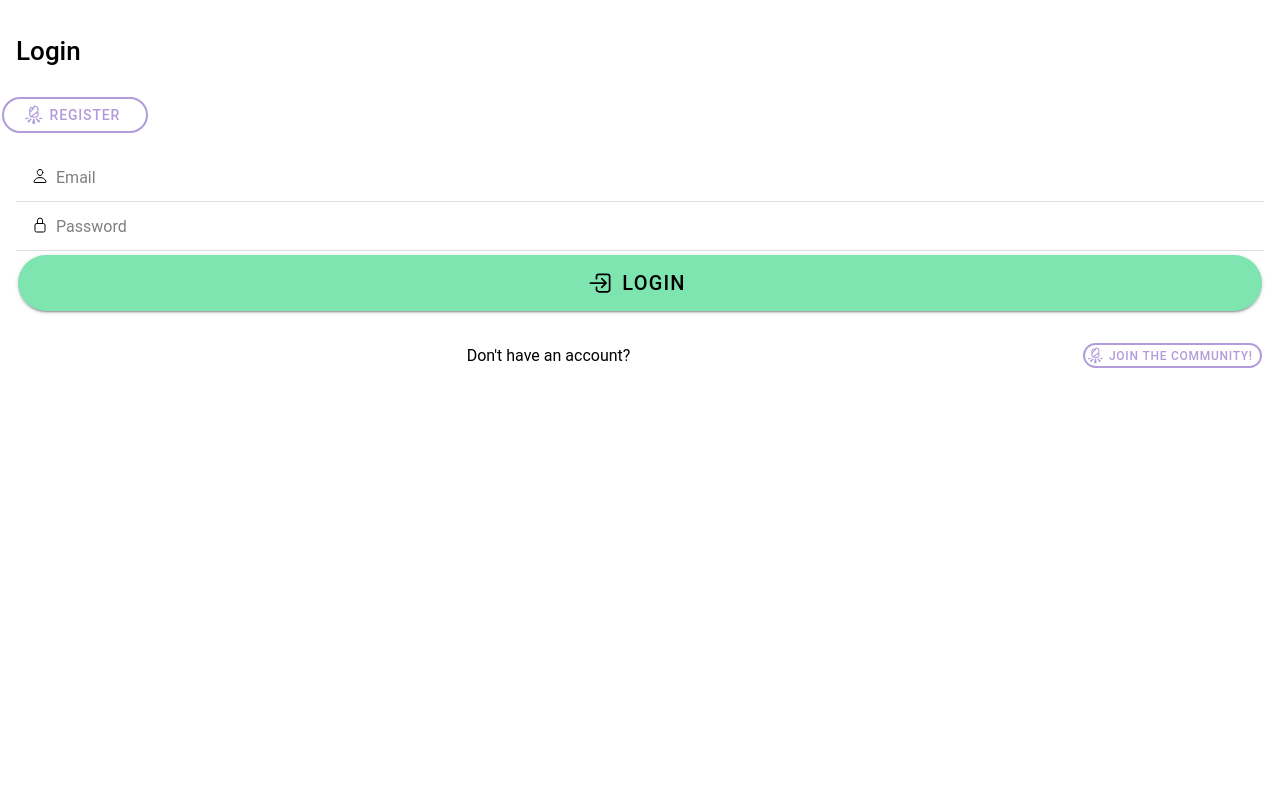
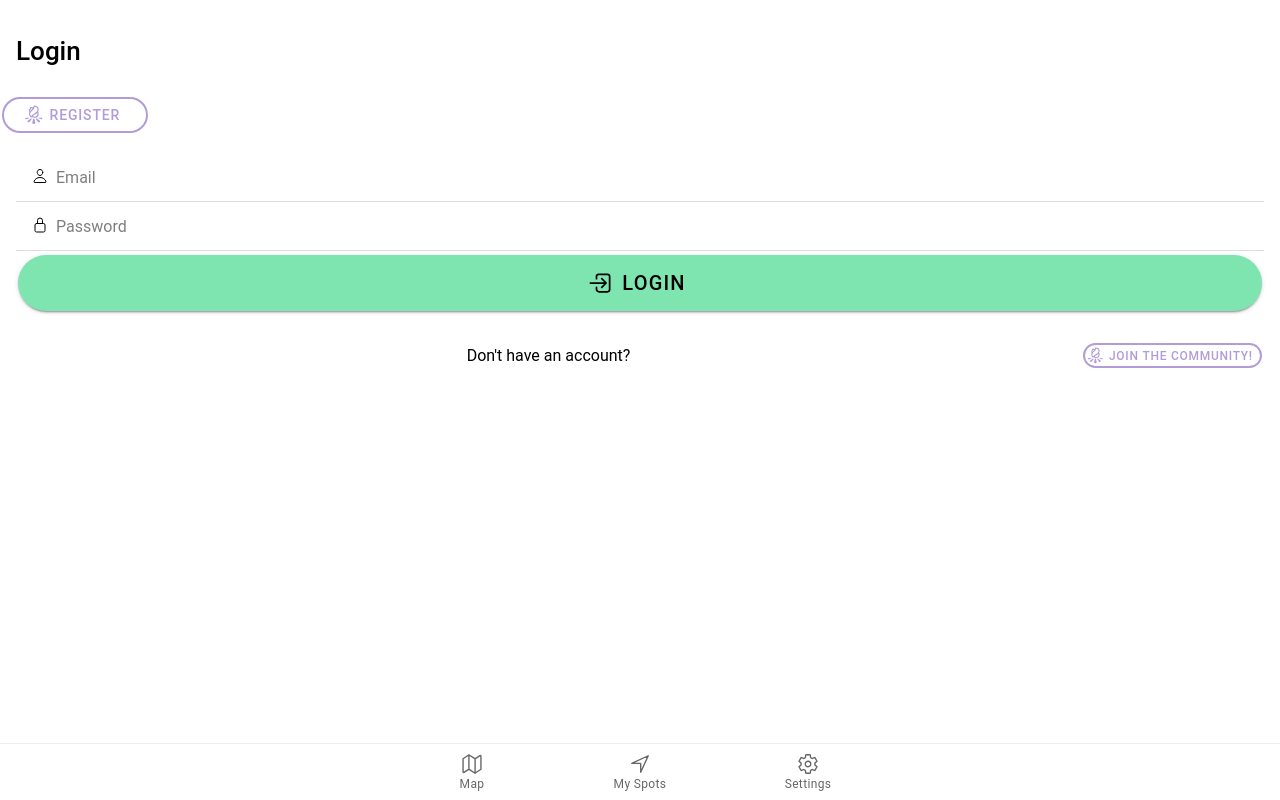
Before and after one commit to RobertIchim98/CampingApp-React, a React (Create React App) app: page /login in a window 1280 px wide. Built offline with nearby package versions, Linux system fonts and the light colour scheme.

Commit message:
Starting to add Tab Navigation -
+  comment cleanup

```diff
--- a/src/App.tsx
+++ b/src/App.tsx
@@ -1,11 +1,22 @@
 import React from "react";
 import { Route } from "react-router-dom";
-import { IonApp } from "@ionic/react";
+import {
+  IonApp,
+  IonIcon,
+  IonLabel,
+  IonRouterOutlet,
+  IonTab,
+  IonTabBar,
+  IonTabButton,
+  IonTabs,
+} from "@ionic/react";
+import { mapOutline, navigateOutline, settingsOutline } from "ionicons/icons";
 /* Core CSS required for Ionic components to work properly */
 import "@ionic/react/css/core.css";
 import Login from "./Login";
 import Register from "./Register";
 import Greet from "./Greet";
+import mapview from "./mapview";
 import { BrowserRouter as Router, Switch } from "react-router-dom";
 
 /* Basic CSS for apps built with Ionic */
@@ -26,18 +37,37 @@ import "./theme/variables.css";
 
 import { Provider } from "react-redux";
 import store from "./store";
+import { IonReactRouter } from "@ionic/react-router";
 
 const App: React.FC = () => {
   return (
     <Provider store={store}>
       <IonApp>
-        <Router>
-          <Switch>
-            <Route path="/greet" exact component={Greet} />
-            <Route path="/login" component={Login} />
-            <Route path="/register" component={Register} />
-          </Switch>
-        </Router>
+        <IonReactRouter>
+          <IonTabs>
+            <IonRouterOutlet>
+              <Route path="/greet" exact component={Greet} />
+              <Route path="/login" component={Login} />
+              <Route path="/register" component={Register} />
+              <Route path="/mapview" component={mapview} />
+            </IonRouterOutlet>
+
+            <IonTabBar slot="bottom">
+              <IonTabButton href="/mapview" tab="mapview">
+                <IonIcon icon={mapOutline}></IonIcon>
+                <IonLabel>Map</IonLabel>
+              </IonTabButton>
+              <IonTabButton href="/spots" tab="spots">
+                <IonIcon icon={navigateOutline}></IonIcon>
+                <IonLabel>My Spots</IonLabel>
+              </IonTabButton>
+              <IonTabButton href="/settings" tab="settings">
+                <IonIcon icon={settingsOutline}></IonIcon>
+                <IonLabel>Settings</IonLabel>
+              </IonTabButton>
+            </IonTabBar>
+          </IonTabs>
+        </IonReactRouter>
       </IonApp>
     </Provider>
   );
--- /dev/null
+++ b/src/mapview.tsx
@@ -0,0 +1,13 @@
+import { IonContent, IonPage } from "@ionic/react";
+import React from "react";
+
+const MapView = () => {
+  return (
+    <IonPage>
+      <IonContent>
+        <div> Map here! </div>
+      </IonContent>
+    </IonPage>
+  );
+};
+export default MapView;
```
Also changed, not shown: src/Login.tsx (+0 -18 lines).
